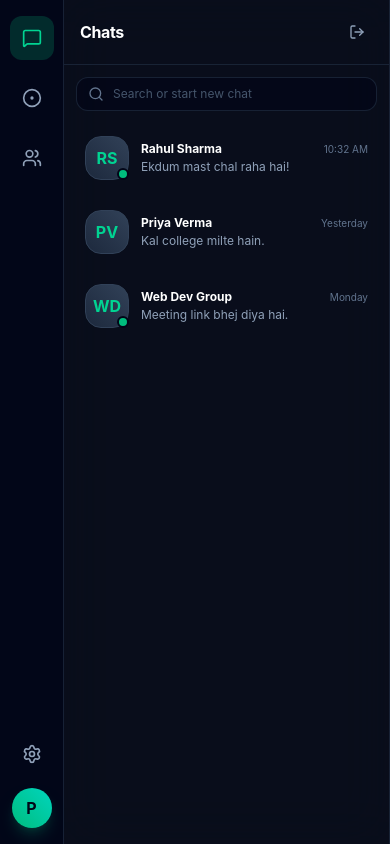
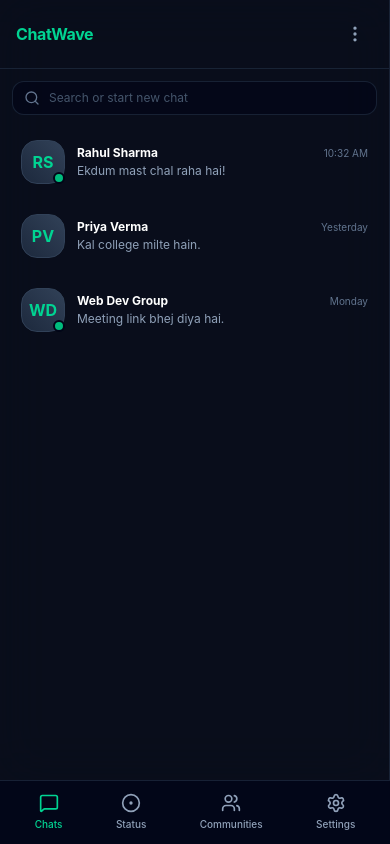
Before and after one commit to Khalid0226/ChatWave, a React app in the folder frontend/: page /dashboard in a window 390 px wide. Built offline with nearby package versions, Linux system fonts and the light colour scheme; the HTML template or start-up script is replaced by a standard one.

Commit message:
chat dashboard

```diff
--- a/frontend/src/components/ChatDashboard.jsx
+++ b/frontend/src/components/ChatDashboard.jsx
@@ -3,7 +3,7 @@ import {
   MessageSquare, Search, Send, Phone, Video, MoreVertical,
   Smile, Paperclip, CheckCheck, LogOut, ArrowLeft, X,
   CircleDot, Users, Settings, Bell, Lock, Camera, Edit2, Check,
-  Globe, Shield, HelpCircle, User, Plus, Image as ImageIcon
+  Globe, HelpCircle, User, Plus
 } from 'lucide-react';
 import EmojiPicker from 'emoji-picker-react';
 
@@ -13,6 +13,9 @@ function ChatDashboard({ user, onLogout }) {
   const [selectedFile, setSelectedFile] = useState(null);
   const [showEmojiPicker, setShowEmojiPicker] = useState(false);
   const [activeNav, setActiveNav] = useState('chats'); // 'chats', 'status', 'communities', 'settings', 'profile'
+
+  // Mobile 3-dot dropdown menu state
+  const [showMenuDropdown, setShowMenuDropdown] = useState(false);
 
   // Profile editable states
   const [isEditingName, setIsEditingName] = useState(false);
@@ -66,10 +69,10 @@ function ChatDashboard({ user, onLogout }) {
   };
 
   return (
-    <div className="h-[100dvh] w-screen bg-[#050811] text-white flex overflow-hidden selection:bg-emerald-500 selection:text-slate-950">
+    <div className="h-[100dvh] w-screen bg-[#050811] text-white flex flex-col md:flex-row overflow-hidden selection:bg-emerald-500 selection:text-slate-950 relative">
 
-      {/* Leftmost WhatsApp Rail (Icons Bar) */}
-      <div className="w-16 bg-slate-950 border-r border-slate-800/80 flex flex-col items-center py-4 justify-between z-30 shrink-0">
+      {/* Desktop Rail / Sidebar (Hidden on Mobile screens) */}
+      <div className="hidden md:flex w-16 bg-slate-950 border-r border-slate-800/80 flex-col items-center py-4 justify-between z-30 shrink-0">
         <div className="flex flex-col items-center gap-4">
           <button
             onClick={() => setActiveNav('chats')}
@@ -103,7 +106,6 @@ function ChatDashboard({ user, onLogout }) {
             <Settings className="w-5 h-5" />
           </button>
 
-          {/* User Profile Avatar at Bottom */}
           <div
             onClick={() => setActiveNav('profile')}
             className="w-10 h-10 rounded-full bg-gradient-to-tr from-emerald-500 to-teal-400 flex items-center justify-center text-slate-950 font-bold cursor-pointer shadow-lg shadow-emerald-500/20 hover:scale-105 transition"
@@ -114,9 +116,12 @@ function ChatDashboard({ user, onLogout }) {
         </div>
       </div>
 
-      {/* 1. Profile Drawer */}
+      {/* Main Content Layout Wrapper */}
+      <div className="flex-1 flex flex-col md:flex-row overflow-hidden relative">
+
+        {/* 1. Profile Screen View */}
         {activeNav === 'profile' && (
-        <div className="w-full md:w-80 lg:w-96 bg-slate-900 border-r border-slate-800 z-20 flex flex-col text-white shadow-2xl transition-all">
+          <div className="absolute inset-0 md:relative md:w-80 lg:w-96 bg-slate-900 md:border-r border-slate-800 z-30 flex flex-col text-white shadow-2xl transition-all h-full">
             <div className="h-16 bg-slate-950/60 px-4 flex items-center gap-4 border-b border-slate-800">
               <button
                 onClick={() => setActiveNav('chats')}
@@ -129,15 +134,8 @@ function ChatDashboard({ user, onLogout }) {
 
             <div className="flex-1 overflow-y-auto space-y-4 pb-6">
               <div className="flex flex-col items-center py-6 bg-slate-900/40">
-              <div className="relative group">
                 <div className="w-28 h-28 rounded-full bg-gradient-to-tr from-emerald-500 to-teal-400 flex items-center justify-center text-slate-950 font-black text-3xl shadow-xl shadow-emerald-500/20">
                   {name.charAt(0).toUpperCase()}
-                </div>
-                <label className="absolute inset-0 bg-slate-950/60 rounded-full flex flex-col items-center justify-center opacity-0 group-hover:opacity-100 transition cursor-pointer text-white text-[10px] font-medium text-center px-2">
-                  <Camera className="w-5 h-5 mb-1" />
-                  CHANGE PHOTO
-                  <input type="file" className="hidden" />
-                </label>
                 </div>
               </div>
 
@@ -186,52 +184,19 @@ function ChatDashboard({ user, onLogout }) {
                   </button>
                 </div>
               </div>
-
-            <div className="bg-slate-950/40 px-6 py-4 border-y border-slate-800/60 flex items-center justify-between">
-              <div>
-                <p className="text-[11px] font-semibold text-emerald-400 uppercase tracking-wider mb-1">Phone</p>
-                <span className="text-xs font-medium text-slate-300">{phone}</span>
-              </div>
-              <Phone className="w-4 h-4 text-slate-500" />
-            </div>
-
-            <div className="px-2 space-y-1 pt-2">
-              <div className="flex items-center gap-4 px-4 py-3 hover:bg-slate-800/40 rounded-xl cursor-pointer transition text-xs text-slate-300">
-                <Bell className="w-4 h-4 text-slate-400" />
-                <span>Notifications</span>
-              </div>
-              <div className="flex items-center gap-4 px-4 py-3 hover:bg-slate-800/40 rounded-xl cursor-pointer transition text-xs text-slate-300">
-                <Lock className="w-4 h-4 text-slate-400" />
-                <span>Privacy & Security</span>
-              </div>
-              <div className="flex items-center gap-4 px-4 py-3 hover:bg-slate-800/40 rounded-xl cursor-pointer transition text-xs text-slate-300" onClick={onLogout}>
-                <LogOut className="w-4 h-4 text-red-400" />
-                <span className="text-red-400 font-medium">Log out</span>
-              </div>
-            </div>
             </div>
           </div>
         )}
 
-      {/* 2. Status Drawer */}
+        {/* 2. Status Screen View */}
         {activeNav === 'status' && (
-        <div className="w-full md:w-80 lg:w-96 bg-slate-900 border-r border-slate-800 z-20 flex flex-col text-white shadow-2xl transition-all">
+          <div className="absolute inset-0 md:relative md:w-80 lg:w-96 bg-slate-900 md:border-r border-slate-800 z-30 flex flex-col text-white shadow-2xl transition-all h-full">
             <div className="h-16 bg-slate-950/60 px-4 flex items-center gap-4 border-b border-slate-800">
               <h3 className="text-base font-bold tracking-tight">Status Updates</h3>
             </div>
-          <div className="p-4 border-b border-slate-800/80 flex items-center gap-3 cursor-pointer hover:bg-slate-800/40 transition">
-            <div className="w-12 h-12 rounded-full bg-emerald-500/20 text-emerald-400 flex items-center justify-center font-bold relative">
-              <Plus className="w-5 h-5" />
-            </div>
-            <div>
-              <h4 className="text-xs font-bold">My Status</h4>
-              <p className="text-[10px] text-slate-400">Click to add status update</p>
-            </div>
-          </div>
             <div className="flex-1 overflow-y-auto p-4 space-y-3">
-            <p className="text-[10px] uppercase text-emerald-400 font-semibold tracking-wider">Recent updates</p>
               {statuses.map(s => (
-              <div key={s.id} className="flex items-center gap-3 p-3 bg-slate-950/40 border border-slate-800/60 rounded-xl hover:bg-slate-800/40 cursor-pointer transition">
+                <div key={s.id} className="flex items-center gap-3 p-3 bg-slate-950/40 border border-slate-800/60 rounded-xl">
                   <div className="w-10 h-10 rounded-full border-2 border-emerald-500 flex items-center justify-center font-bold text-emerald-400 bg-slate-800">{s.avatar}</div>
                   <div>
                     <h4 className="text-xs font-bold">{s.name}</h4>
@@ -243,24 +208,16 @@ function ChatDashboard({ user, onLogout }) {
           </div>
         )}
 
-      {/* 3. Communities Drawer */}
+        {/* 3. Communities Screen View */}
         {activeNav === 'communities' && (
-        <div className="w-full md:w-80 lg:w-96 bg-slate-900 border-r border-slate-800 z-20 flex flex-col text-white shadow-2xl transition-all">
+          <div className="absolute inset-0 md:relative md:w-80 lg:w-96 bg-slate-900 md:border-r border-slate-800 z-30 flex flex-col text-white shadow-2xl transition-all h-full">
             <div className="h-16 bg-slate-950/60 px-4 flex items-center gap-4 border-b border-slate-800">
               <h3 className="text-base font-bold tracking-tight">Communities</h3>
             </div>
             <div className="flex-1 overflow-y-auto p-4 space-y-3">
               {communities.map(c => (
-              <div key={c.id} className="p-4 bg-slate-950/40 border border-slate-800/60 rounded-2xl space-y-2 hover:border-emerald-500/40 transition">
-                <div className="flex items-center gap-3">
-                  <div className="w-10 h-10 rounded-xl bg-gradient-to-tr from-emerald-600 to-teal-500 flex items-center justify-center font-bold text-slate-950">
-                    <Users className="w-5 h-5" />
-                  </div>
-                  <div>
-                    <h4 className="text-xs font-bold">{c.name}</h4>
-                    <p className="text-[10px] text-emerald-400">{c.members}</p>
-                  </div>
-                </div>
+                <div key={c.id} className="p-4 bg-slate-950/40 border border-slate-800/60 rounded-2xl space-y-2">
+                  <h4 className="text-xs font-bold text-emerald-400">{c.name}</h4>
                   <p className="text-xs text-slate-400">{c.desc}</p>
                 </div>
               ))}
@@ -268,47 +225,77 @@ function ChatDashboard({ user, onLogout }) {
           </div>
         )}
 
-      {/* 4. Settings Drawer */}
+        {/* 4. Settings Screen View */}
         {activeNav === 'settings' && (
-        <div className="w-full md:w-80 lg:w-96 bg-slate-900 border-r border-slate-800 z-20 flex flex-col text-white shadow-2xl transition-all">
+          <div className="absolute inset-0 md:relative md:w-80 lg:w-96 bg-slate-900 md:border-r border-slate-800 z-30 flex flex-col text-white shadow-2xl transition-all h-full">
             <div className="h-16 bg-slate-950/60 px-4 flex items-center gap-4 border-b border-slate-800">
               <h3 className="text-base font-bold tracking-tight">Settings</h3>
             </div>
             <div className="flex-1 overflow-y-auto p-2 space-y-1">
-            <div className="flex items-center gap-4 px-4 py-3 hover:bg-slate-800/40 rounded-xl cursor-pointer transition text-xs text-slate-300">
+              <div className="flex items-center gap-4 px-4 py-3 hover:bg-slate-800/40 rounded-xl cursor-pointer text-xs text-slate-300">
                 <User className="w-4 h-4 text-emerald-400" />
                 <span>Account Preferences</span>
               </div>
-            <div className="flex items-center gap-4 px-4 py-3 hover:bg-slate-800/40 rounded-xl cursor-pointer transition text-xs text-slate-300">
+              <div className="flex items-center gap-4 px-4 py-3 hover:bg-slate-800/40 rounded-xl cursor-pointer text-xs text-slate-300">
                 <Lock className="w-4 h-4 text-emerald-400" />
                 <span>Privacy & Security</span>
-            </div>
-            <div className="flex items-center gap-4 px-4 py-3 hover:bg-slate-800/40 rounded-xl cursor-pointer transition text-xs text-slate-300">
-              <Globe className="w-4 h-4 text-emerald-400" />
-              <span>Theme & Appearance</span>
-            </div>
-            <div className="flex items-center gap-4 px-4 py-3 hover:bg-slate-800/40 rounded-xl cursor-pointer transition text-xs text-slate-300">
-              <HelpCircle className="w-4 h-4 text-emerald-400" />
-              <span>Help & Support</span>
               </div>
             </div>
           </div>
         )}
 
-      {/* 5. Chats Sidebar (Shown when activeNav is 'chats') */}
+        {/* Chats List Sidebar (Visible when activeNav is 'chats') */}
         {activeNav === 'chats' && (
-        <div className={`w-full md:w-80 lg:w-96 bg-slate-900/40 border-r border-slate-800/80 flex flex-col backdrop-blur-xl ${selectedChat ? 'hidden md:flex' : 'flex'}`}>
+          <div className={`w-full md:w-80 lg:w-96 bg-slate-900/40 border-r border-slate-800/80 flex flex-col backdrop-blur-xl ${selectedChat ? 'hidden md:flex' : 'flex'} flex-1 md:flex-initial pb-16 md:pb-0`}>
 
-          {/* Sidebar Header */}
-          <div className="p-4 border-b border-slate-800/80 flex items-center justify-between">
-            <h3 className="text-base font-bold tracking-tight">Chats</h3>
+            {/* Chats Header with WhatsApp Mobile 3-Dot Menu */}
+            <div className="p-4 border-b border-slate-800/80 flex items-center justify-between relative">
+              <h3 className="text-base font-bold tracking-tight text-emerald-400">ChatWave</h3>
+
+              <div className="flex items-center gap-2">
+                {/* 3-Dot Menu Button (Mobile view only) */}
+                <div className="relative md:hidden">
+                  <button
+                    onClick={() => setShowMenuDropdown(!showMenuDropdown)}
+                    className="p-2 text-slate-400 hover:text-white rounded-xl hover:bg-slate-800/50 transition cursor-pointer"
+                  >
+                    <MoreVertical className="w-5 h-5" />
+                  </button>
+
+                  {/* Dropdown Menu Popup */}
+                  {showMenuDropdown && (
+                    <div className="absolute right-0 mt-2 w-44 bg-slate-900 border border-slate-800 rounded-2xl shadow-2xl py-2 z-50 text-xs">
+                      <button
+                        onClick={() => { setActiveNav('profile'); setShowMenuDropdown(false); }}
+                        className="w-full text-left px-4 py-2.5 hover:bg-slate-800 text-slate-200 flex items-center gap-2"
+                      >
+                        <User className="w-4 h-4 text-emerald-400" /> Profile
+                      </button>
+                      <button
+                        onClick={() => { setActiveNav('settings'); setShowMenuDropdown(false); }}
+                        className="w-full text-left px-4 py-2.5 hover:bg-slate-800 text-slate-200 flex items-center gap-2"
+                      >
+                        <Settings className="w-4 h-4 text-emerald-400" /> Settings
+                      </button>
+                      <div className="border-t border-slate-800 my-1"></div>
+                      <button
+                        onClick={() => { setShowMenuDropdown(false); onLogout(); }}
+                        className="w-full text-left px-4 py-2.5 hover:bg-slate-800 text-red-400 flex items-center gap-2 font-medium"
+                      >
+                        <LogOut className="w-4 h-4" /> Logout
+                      </button>
+                    </div>
+                  )}
+                </div>
+
                 <button
                   onClick={onLogout}
                   title="Logout"
-              className="p-2 text-slate-400 hover:text-red-400 hover:bg-slate-800/50 rounded-xl transition cursor-pointer"
+                  className="hidden md:block p-2 text-slate-400 hover:text-red-400 hover:bg-slate-800/50 rounded-xl transition cursor-pointer"
                 >
                   <LogOut className="w-4 h-4" />
                 </button>
+              </div>
             </div>
 
             {/* Search Bar */}
@@ -356,13 +343,10 @@ function ChatDashboard({ user, onLogout }) {
         )}
 
         {/* Main Chat Area */}
-      <div className={`flex-1 flex-col bg-slate-950/40 relative ${selectedChat ? 'flex' : 'hidden md:flex'}`}>
+        <div className={`flex-1 flex flex-col bg-slate-950/40 relative ${selectedChat ? 'flex' : 'hidden md:flex'}`}>
 
           {selectedChat ? (
             <>
-            {/* Ambient Glow */}
-            <div className="absolute top-1/3 right-1/3 w-96 h-96 bg-emerald-500/5 rounded-full blur-[140px] pointer-events-none"></div>
-
               {/* Chat Header */}
               <div className="h-16 border-b border-slate-800/80 px-4 md:px-6 flex items-center justify-between backdrop-blur-xl z-10">
                 <div className="flex items-center gap-3">
@@ -419,21 +403,15 @@ function ChatDashboard({ user, onLogout }) {
 
               {/* Message Input Box */}
               <div className="p-3 md:p-4 border-t border-slate-800/80 backdrop-blur-xl z-10 relative">
-
-              {/* File Preview Bar */}
                 {selectedFile && (
                   <div className="flex items-center justify-between bg-slate-900 border border-slate-800 px-3 py-2 rounded-xl mb-2 text-xs text-slate-300">
                     <span className="truncate max-w-[250px]">📎 Attached: {selectedFile.name}</span>
-                  <button
-                    onClick={() => setSelectedFile(null)}
-                    className="text-slate-400 hover:text-red-400 cursor-pointer"
-                  >
+                    <button onClick={() => setSelectedFile(null)} className="text-slate-400 hover:text-red-400 cursor-pointer">
                       <X className="w-4 h-4" />
                     </button>
                   </div>
                 )}
 
-              {/* Emoji Picker Tray */}
                 {showEmojiPicker && (
                   <div className="absolute bottom-20 left-4 z-30 shadow-2xl">
                     <EmojiPicker
@@ -441,7 +419,6 @@ function ChatDashboard({ user, onLogout }) {
                       width={300}
                       height={400}
                       skinTonesDisabled
-                    searchPlaceholder="Search emojis..."
                       onEmojiClick={(emojiData) => {
                         setMessageText((prev) => prev + emojiData.emoji);
                         setShowEmojiPicker(false);
@@ -470,17 +447,13 @@ function ChatDashboard({ user, onLogout }) {
 
                     <label className="text-slate-400 hover:text-white p-1.5 transition cursor-pointer">
                       <Paperclip className="w-5 h-5" />
-                    <input
-                      type="file"
-                      onChange={handleFileChange}
-                      className="hidden"
-                    />
+                      <input type="file" onChange={handleFileChange} className="hidden" />
                     </label>
                   </div>
 
                   <button
                     type="submit"
-                  className="bg-gradient-to-r from-emerald-500 to-teal-400 hover:from-emerald-400 hover:to-teal-300 text-slate-950 p-3 rounded-xl transition shadow-lg shadow-emerald-500/20 cursor-pointer flex items-center justify-center"
+                    className="bg-gradient-to-r from-emerald-500 to-teal-400 text-slate-950 p-3 rounded-xl transition shadow-lg shadow-emerald-500/20 cursor-pointer flex items-center justify-center"
                   >
                     <Send className="w-4 h-4 font-bold" />
                   </button>
@@ -495,6 +468,46 @@ function ChatDashboard({ user, onLogout }) {
           )}
 
         </div>
+
+      </div>
+
+      {/* WhatsApp-style Mobile Bottom Navigation Bar (Visible on mobile only when NOT inside a chat and activeNav is not a sub-screen) */}
+      {!selectedChat && (
+        <div className="md:hidden absolute bottom-0 left-0 right-0 h-16 bg-slate-950 border-t border-slate-800/80 flex items-center justify-around z-30 px-2">
+          <button
+            onClick={() => setActiveNav('chats')}
+            className={`flex flex-col items-center gap-1 py-1 px-3 rounded-xl transition ${activeNav === 'chats' ? 'text-emerald-400' : 'text-slate-400 hover:text-white'}`}
+          >
+            <MessageSquare className="w-5 h-5" />
+            <span className="text-[10px] font-medium">Chats</span>
+          </button>
+
+          <button
+            onClick={() => setActiveNav('status')}
+            className={`flex flex-col items-center gap-1 py-1 px-3 rounded-xl transition ${activeNav === 'status' ? 'text-emerald-400' : 'text-slate-400 hover:text-white'}`}
+          >
+            <CircleDot className="w-5 h-5" />
+            <span className="text-[10px] font-medium">Status</span>
+          </button>
+
+          <button
+            onClick={() => setActiveNav('communities')}
+            className={`flex flex-col items-center gap-1 py-1 px-3 rounded-xl transition ${activeNav === 'communities' ? 'text-emerald-400' : 'text-slate-400 hover:text-white'}`}
+          >
+            <Users className="w-5 h-5" />
+            <span className="text-[10px] font-medium">Communities</span>
+          </button>
+
+          <button
+            onClick={() => setActiveNav('settings')}
+            className={`flex flex-col items-center gap-1 py-1 px-3 rounded-xl transition ${activeNav === 'settings' ? 'text-emerald-400' : 'text-slate-400 hover:text-white'}`}
+          >
+            <Settings className="w-5 h-5" />
+            <span className="text-[10px] font-medium">Settings</span>
+          </button>
+        </div>
+      )}
+
     </div>
   );
 }
```
Lines whose indentation alone changed are shown as unchanged.
